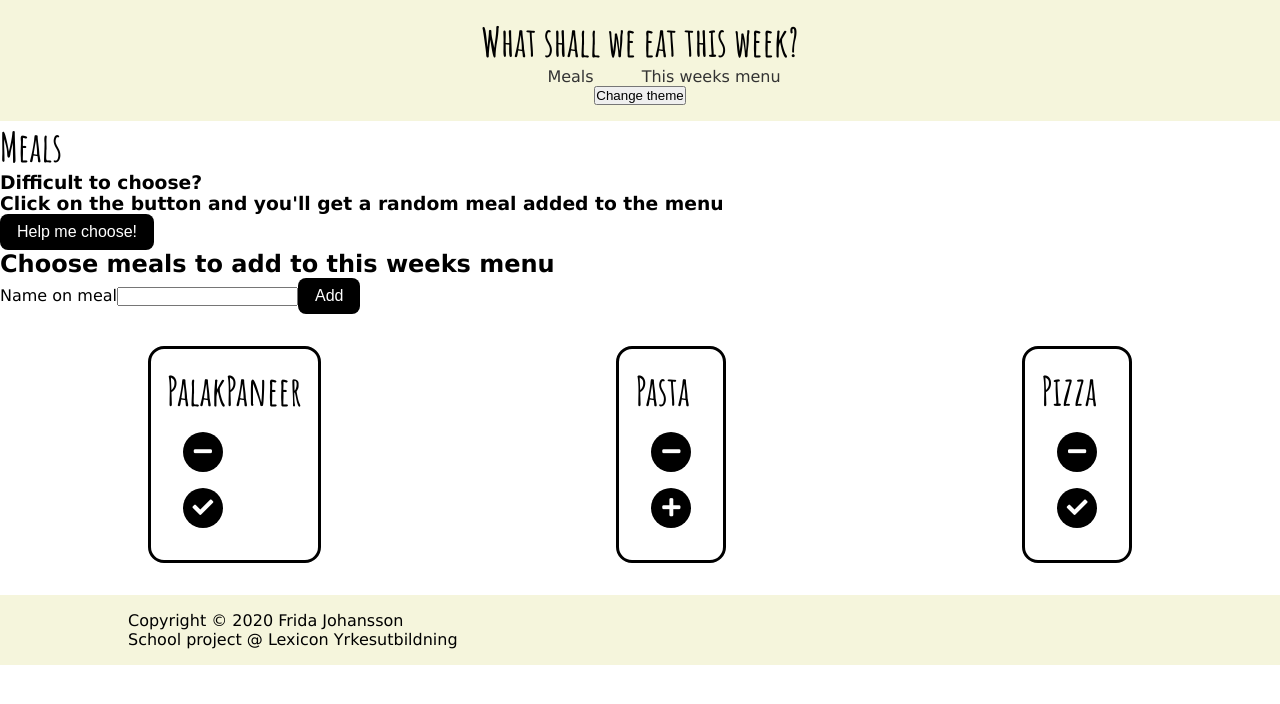
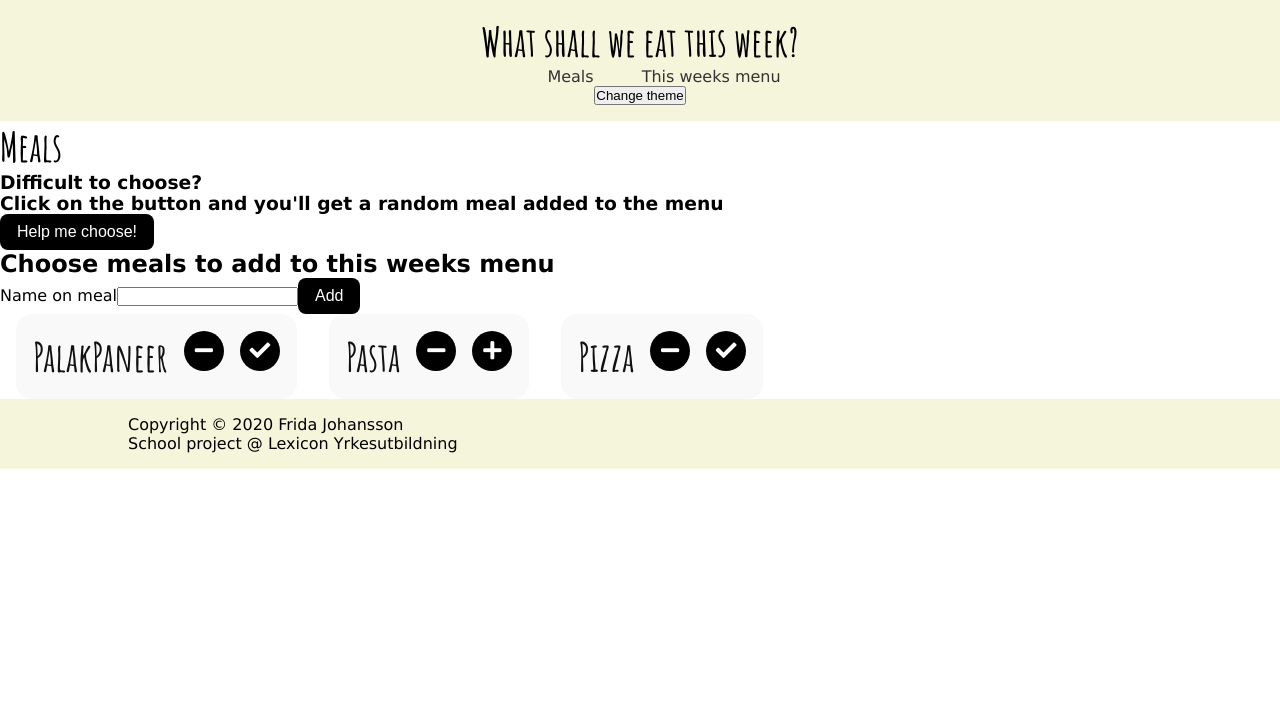
Before and after one commit to johanssonfridamaria/meals-of-the-week-app, a Vue app: page / in a window 1280 px wide. Shown: the top 704 px of the page. Built offline with nearby package versions, Linux system fonts and the light colour scheme.

Commit message:
changed styling

```diff
--- a/src/components/Meals/MealCard.vue
+++ b/src/components/Meals/MealCard.vue
@@ -1,25 +1,34 @@
 <template>
-    <div class="meal-card d-flex column" :class="{dark: darkTheme }">
-      <h1>{{ meal.name }}</h1>
-      <div>
-      <button class="btn round-btn d-flex" @click="delMeal(meal)"><i class="fas fa-minus"></i></button>
-      <button v-if="meal.menu" class="btn round-btn d-flex" @click="addToMenu(meal)"><i class="fas fa-plus"></i></button>
-      <button v-else class="btn round-btn d-flex" @click="addToMenu(meal)"><i class="fas fa-check"></i></button>
-      </div>
+  <div class="mx-1 meal-card">
+    <div class=" d-flex row">
+      <h1 class="text-center">{{ meal.name }}</h1>
+      <!-- <div> -->
+      <button class="btn round-btn d-flex" @click="delMeal(meal)">
+        <i class="fas fa-minus"></i>
+      </button>
+      <button
+        v-if="meal.menu"
+        class="btn round-btn d-flex"
+        @click="addToMenu(meal)"
+      >
+        <i class="fas fa-plus"></i>
+      </button>
+      <button v-else class="btn round-btn d-flex" @click="addToMenu(meal)">
+        <i class="fas fa-check"></i>
+      </button>
+      <!-- </div> -->
     </div>
+  </div>
 </template>
 
 <script>
-import { mapActions, mapGetters } from 'vuex';
+import { mapActions } from 'vuex';
 
 export default {
   name: 'MealCard',
   props: ['meal', 'id'],
-  computed: {
-    ...mapGetters(['darkTheme'])
-  },
   methods: {
-    ...mapActions(['delMeal', 'addToMenu'])
+    ...mapActions(['delMeal', 'addToMenu']),
   },
 };
 </script>
@@ -27,12 +36,14 @@ export default {
 <style scoped>
 .meal-card {
   max-width: 40rem;
-  margin: 2rem auto;
   padding: 1rem;
-  border: 0.2rem solid black;
+  border: 0.1rem solid transparent;
   border-radius: 1rem;
+  background: #f9f9f9;
+  color: #111;
+  align-items: center;
 }
-.round-btn{
+.round-btn {
   width: 2.5rem;
   height: 2.5rem;
   font-size: 1.3rem;
@@ -40,7 +51,6 @@ export default {
   border-radius: 50%;
   align-items: center;
   justify-content: center;
-  margin: 1rem;
-  }
-
+  margin-left: 1rem;
+}
 </style>
```
